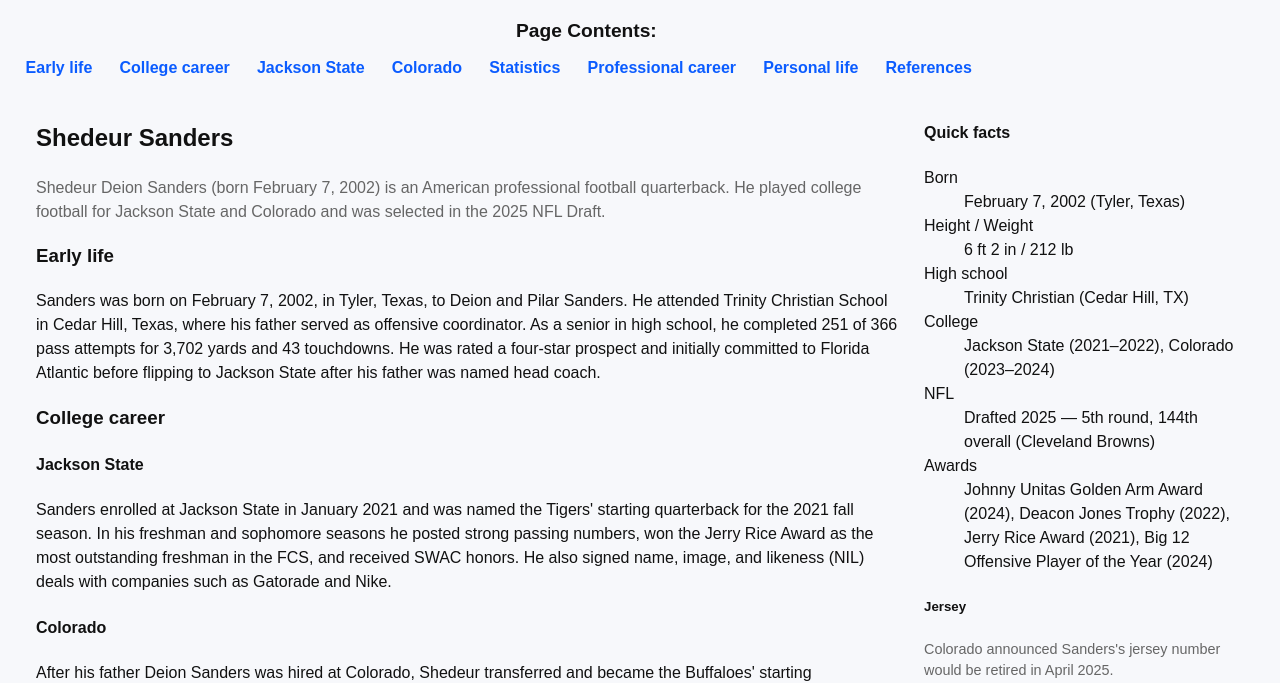
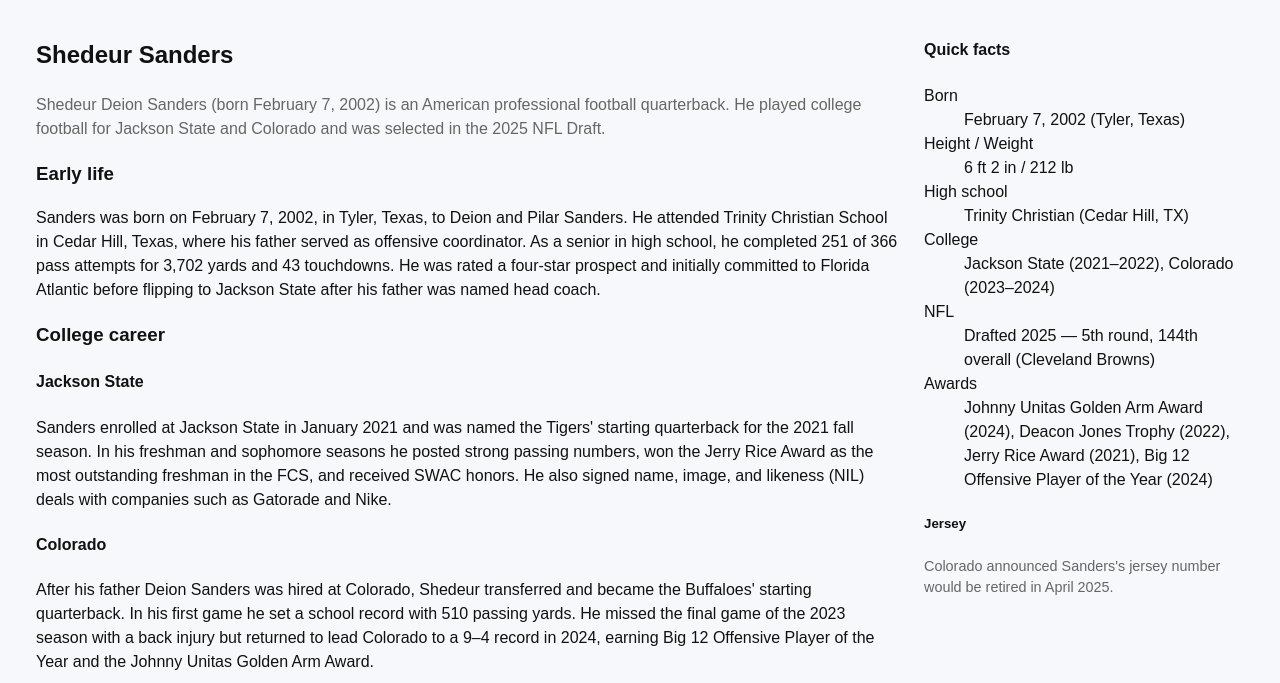
Before and after one commit to christoj31/universal_design, a plain HTML site: page semantic_outline.html in a window 1280 px wide. Shown: the part 122-805 px from the top of the page. Drawn offline with Linux system fonts and the light colour scheme.

Commit message:
CSS Update

```diff
--- a/css/semantic_outline.css
+++ b/css/semantic_outline.css
@@ -41,31 +41,6 @@ body {
   margin: 0;
 }
 
-nav.site-nav ul {
-  display: flex;
-  gap: .5rem;
-  list-style: none;
-  padding: 0;
-  margin: 0;
-}
-
-nav.site-nav a {
-  padding: .35rem .6rem;
-  border-radius: 6px;
-  text-decoration: none;
-  color: var(--accent);
-  font-weight: 600;
-}
-
-.nav-title {
-  font-size: 1.2rem;
-  font-weight: bold;
-  margin-top: 20px;
-  margin-bottom: 10px;
-  margin-left: 500px;
-  align-items: center;
-}
-
 main {
   padding: 1.25rem;
   display: grid;
--- a/semantic_outline.html
+++ b/semantic_outline.html
@@ -23,7 +23,7 @@
         </div>
       </div>
 
-      <nav class="site-nav" aria-label="Page sections">
+      <nav class="sr-only" aria-label="Page sections">
         <h2 class="nav-title">Page Contents:</h2>
         <ul>
           <li><a href="#early-life">Early life</a></li>
```
